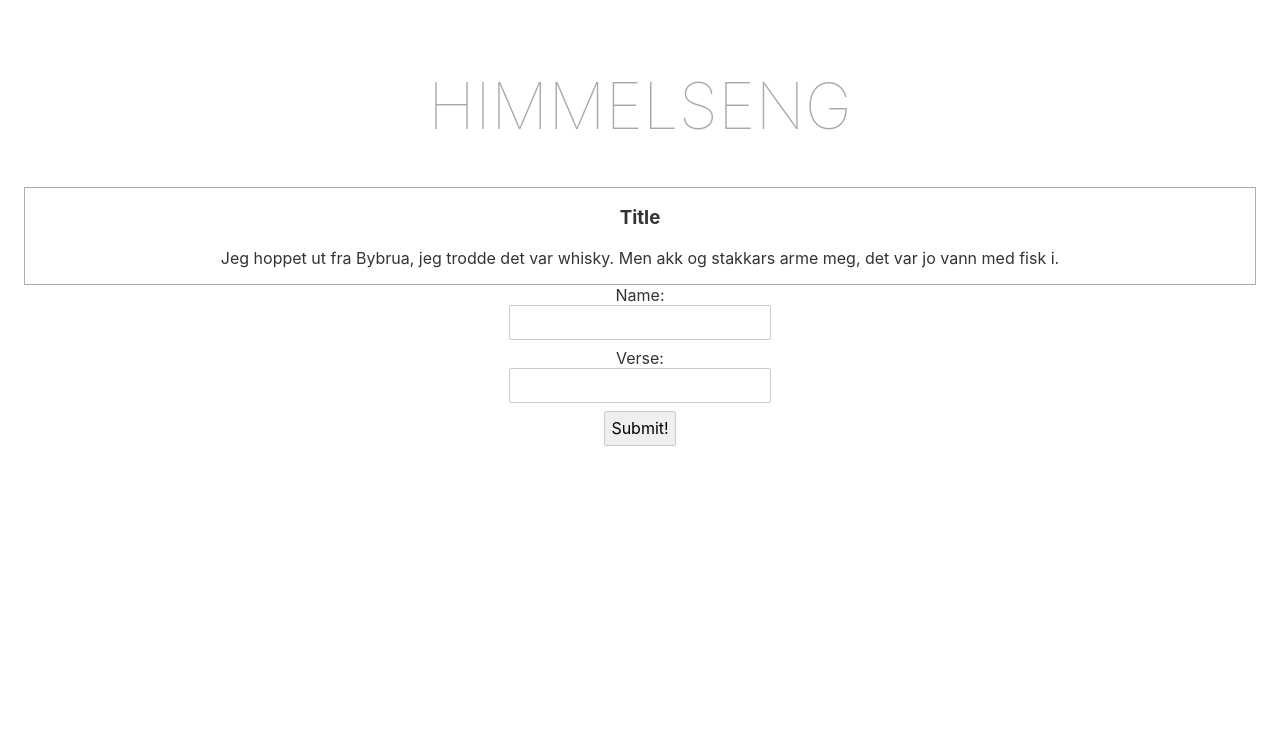
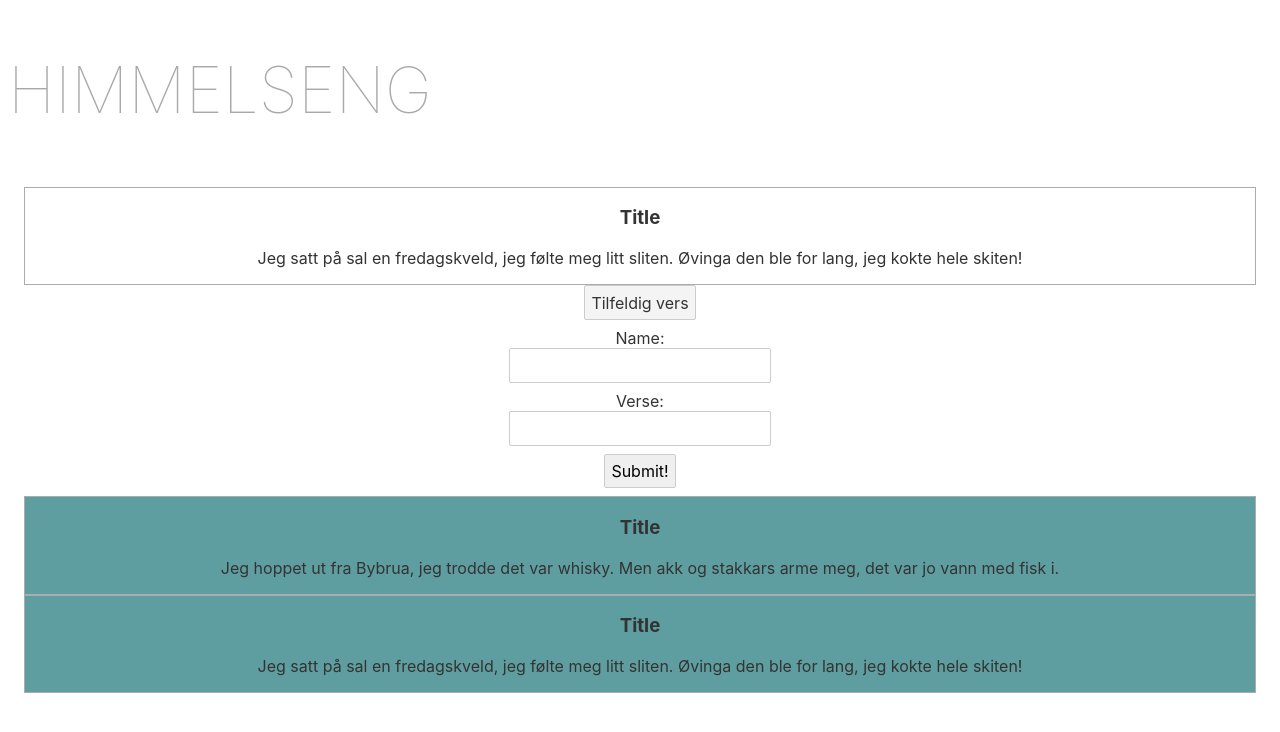
Before and after one commit to sverrejb/himmelseng, a Svelte app: page / in a window 1280 px wide. Shown: the top 732 px of the page. Built offline with nearby package versions, Linux system fonts and the light colour scheme.

Commit message:
components all the things

```diff
--- /dev/null
+++ b/src/AllVerses.svelte
@@ -0,0 +1,17 @@
+<script>
+  import Verse from "./Verse.svelte";
+  import verses from "./verses-fixture.json";
+</script>
+
+<style>
+section {
+    background-color: cadetblue;
+}
+
+</style>
+
+<section>
+  {#each verses as verse}
+    <Verse rverse={verse.text} />
+  {/each}
+</section>
--- a/src/App.svelte
+++ b/src/App.svelte
@@ -1,9 +1,7 @@
 <script>
-  import Verse from "./Verse.svelte";
-  import VerseForm from './VerseForm.svelte';
-  import verses from "./verses-fixture.json";
-  export const title = "foo";
-  export const txt = verses[Math.floor(Math.random() * verses.length)].text;
+  import AllVerses from "./AllVerses.svelte";
+  import VerseForm from "./VerseForm.svelte";
+  import RandomVerse from "./RandomVerse.svelte";
 </script>
 
 <style>
@@ -28,8 +26,9 @@
   }
 </style>
 
+<h1>Himmelseng</h1>
 <main>
-  <h1>Himmelseng</h1>
-  <Verse rverse={txt} />
-  <VerseForm/>
+  <RandomVerse />
+  <VerseForm />
+  <AllVerses />
 </main>
--- /dev/null
+++ b/src/RandomVerse.svelte
@@ -0,0 +1,13 @@
+<script>
+  import Verse from "./Verse.svelte";
+  import verses from "./verses-fixture.json";
+  export const title = "foo";
+  export const txt = verses[Math.floor(Math.random() * verses.length)].text;
+</script>
+
+<style>
+
+</style>
+
+<Verse rverse={txt} />
+<button>Tilfeldig vers</button>
```
